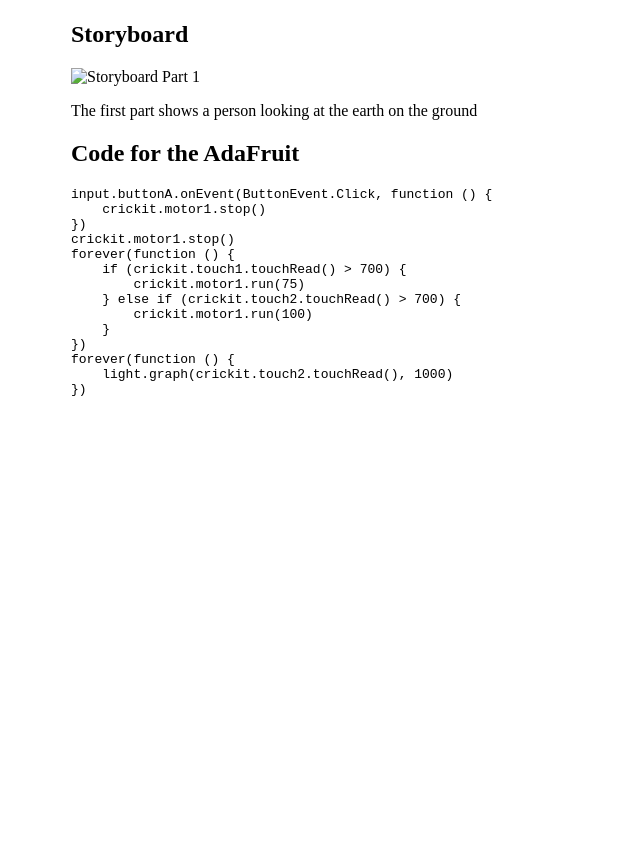
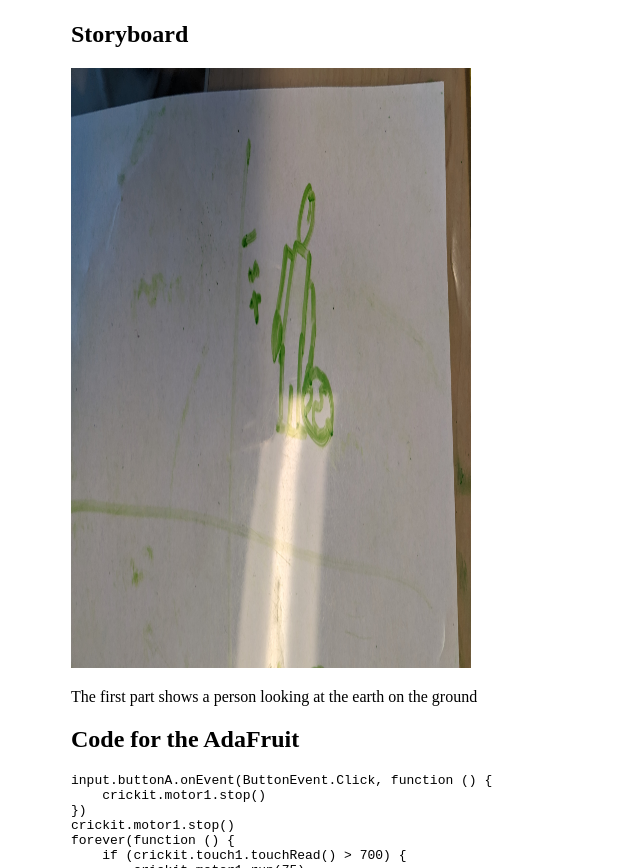
Before and after one commit to 99131Anthony/zoetrope-animation, a plain HTML site: page index.html in a window 1280 px wide. Shown: the part 1087-1955 px from the top of the page, without its empty margins (301-941 px from the left). Before the commit the page ends 1497 px from the top, so only its background shows below. Drawn offline with Linux system fonts and the light colour scheme.

Commit message:
Update index.html

```diff
--- a/index.html
+++ b/index.html
@@ -16,7 +16,7 @@
 <iframe width="500" height="440" frameborder="0" src="https://ncase.me/loopy/v1.1/?embed=1&data=[[[3,-130,126,1,%22Electricity%22,2],[5,138,141,0.33,%22Fossil%2520Fuels%22,1],[6,386,150,1,%22Greenhouse%2520Gases%22,0]],[[5,3,-98,1,0],[5,6,119,1,0]],[[561,517,%22need%2520ideas%2520on%2520what%2520to%250Asimulate%253F%2520how%2520about%253A%250A%250A%25E3%2583%25BBtechnology%250A%25E3%2583%25BBenvironment%250A%25E3%2583%25BBeconomics%250A%25E3%2583%25BBbusiness%250A%25E3%2583%25BBpolitics%250A%25E3%2583%25BBculture%250A%25E3%2583%25BBpsychology%250A%250Aor%2520better%2520yet%252C%2520a%250A*combination*%2520of%250Athose%2520systems.%250Ahappy%2520modeling!%22]],6%5D"></iframe>
 
 		<h2>Storyboard</h2>
-<img src="Storyboard1.jpg" alt="Storyboard Part 1" style="width: 400px; height: 600px;">
+<img src="Storyboard_1.jpg" alt="Storyboard Part 1" style="width: 400px; height: 600px;">
 				<p>The first part shows a person looking at the earth on the ground</P>
 
 
```
